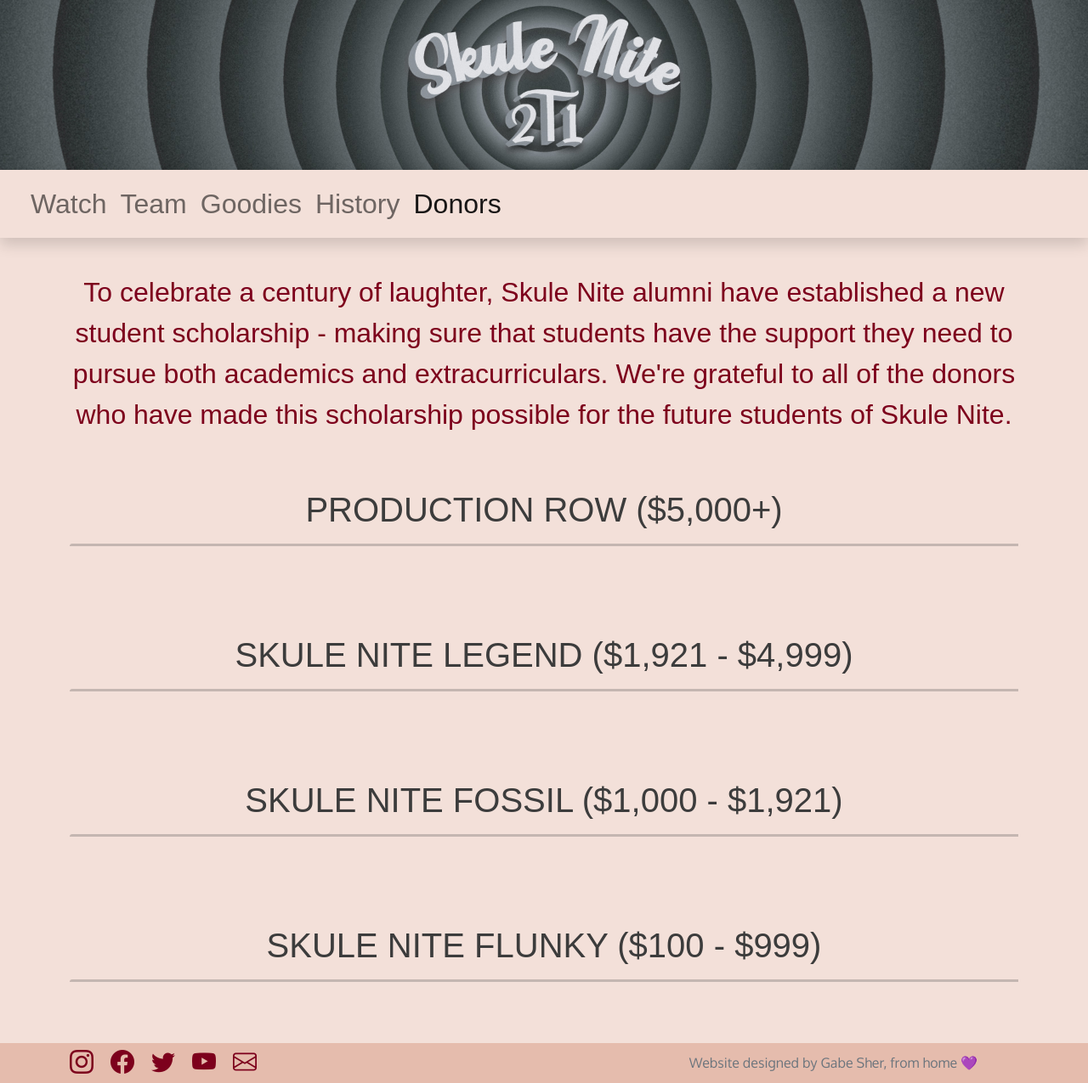
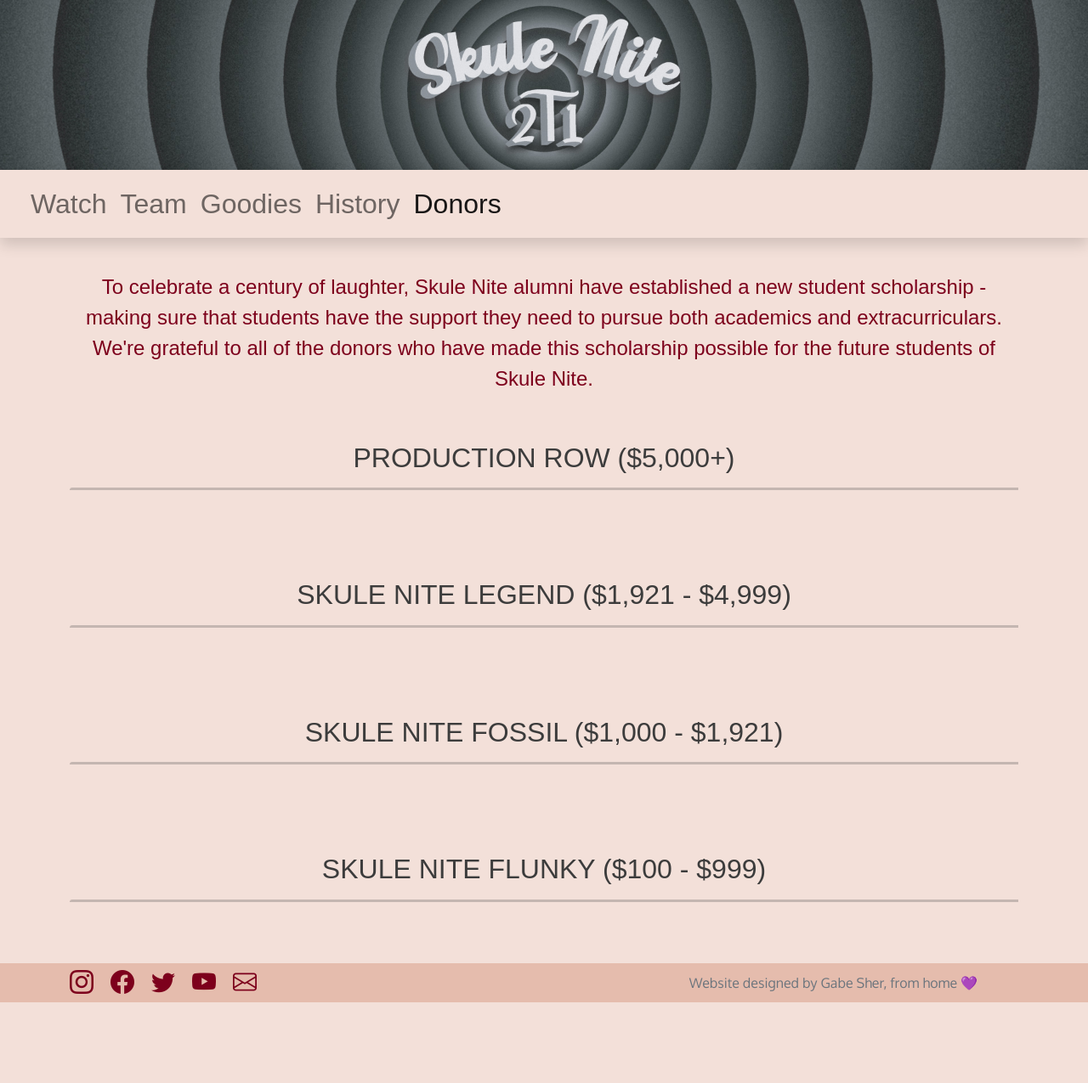
Before and after one commit to skulenite-web/2t1, a Flask app: page /shallnotpass/donors in a window 1280 px wide. Shown: the whole page at 85% size. After the commit the page ends 1180 px from the top, so only its background shows below. Run offline with Flask 2, Linux system fonts and the light colour scheme; data that the repository does not hold is empty; parts of the project's set-up code (start-up, migrations or seed data) failed here and were passed over; some libraries are stand-ins or nearby versions; some web fonts are replaced.

Commit message:
Changed font size of donors

```diff
--- a/app/templates/donors.html
+++ b/app/templates/donors.html
@@ -5,37 +5,37 @@
 {% block content %}
     <section class='container'>
 
-      <p class='text-center text-primary sub-font fs-2 my-3'>To celebrate a century of laughter, Skule Nite alumni have established a new student scholarship - making sure that students have the support they need to pursue both academics and extracurriculars. We're grateful to all of the donors who have made this scholarship possible for the future students of Skule Nite.</p>
+      <p class='text-center text-primary sub-font fs-4 mt-3 mb-2'>To celebrate a century of laughter, Skule Nite alumni have established a new student scholarship - making sure that students have the support they need to pursue both academics and extracurriculars. We're grateful to all of the donors who have made this scholarship possible for the future students of Skule Nite.</p>
 
-      <h1 class='h1 mt-2 text-center sub-font pt-5'> PRODUCTION ROW ($5,000+) </h1>
+      <h1 class='h2 mt-2 text-center sub-font pt-5'> PRODUCTION ROW ($5,000+) </h1>
       <hr class='people-hr border-dark mb-5' />
       <section class='d-flex flex-row justify-content-center flex-wrap text-center'>
         {% for donor in prodro %}
-            <span class='col-12 col-xs-6 col-md-4 col-xl-3 sub-font fs-3 mx-3'>{{donor}}</span>
+            <span class='col-12 col-xs-6 col-md-4 col-xl-3 sub-font fs-4 mx-3'>{{donor}}</span>
         {% endfor %}
       </section>
 
-      <h1 class='h1 mt-2 text-center sub-font pt-5'> SKULE NITE LEGEND ($1,921 - $4,999) </h1>
+      <h1 class='h2 mt-2 text-center sub-font pt-5'> SKULE NITE LEGEND ($1,921 - $4,999) </h1>
       <hr class='people-hr border-dark mb-5' />
       <section class='d-flex flex-row justify-content-center flex-wrap text-center'>
         {% for donor in legend %}
-        <span class='col-12 col-xs-6 col-md-4 col-xl-3 sub-font fs-3 mx-3'>{{donor}}</span>
+        <span class='col-12 col-xs-6 col-md-4 col-xl-3 sub-font fs-4 mx-3'>{{donor}}</span>
         {% endfor %}
       </section>
 
-      <h1 class='h1 mt-2 text-center sub-font pt-5'> SKULE NITE FOSSIL ($1,000 - $1,921) </h1>
+      <h1 class='h2 mt-2 text-center sub-font pt-5'> SKULE NITE FOSSIL ($1,000 - $1,921) </h1>
       <hr class='people-hr border-dark mb-5' />
       <section class='d-flex flex-row justify-content-center flex-wrap text-center'>
         {% for donor in fossil %}
-            <span class='col-12 col-xs-6 col-md-4 col-xl-3 sub-font fs-3 mx-3'>{{donor}}</span>
+            <span class='col-12 col-xs-6 col-md-4 col-xl-3 sub-font fs-4 mx-3'>{{donor}}</span>
         {% endfor %}
       </section>
 
-      <h1 class='h1 mt-2 text-center sub-font pt-5'> SKULE NITE FLUNKY ($100 - $999) </h1>
+      <h1 class='h2 mt-2 text-center sub-font pt-5'> SKULE NITE FLUNKY ($100 - $999) </h1>
       <hr class='people-hr border-dark mb-5' />
       <section class='d-flex flex-row justify-content-center flex-wrap text-center'>
         {% for donor in flunky %}
-            <span class='col-12 col-xs-6 col-md-4 col-xl-3 sub-font fs-3 mx-3'>{{donor}}</span>
+            <span class='col-12 col-xs-6 col-md-4 col-xl-3 sub-font fs-4 mx-3'>{{donor}}</span>
         {% endfor %}
       </div>
 
```
